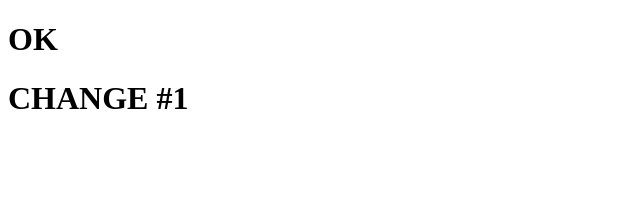
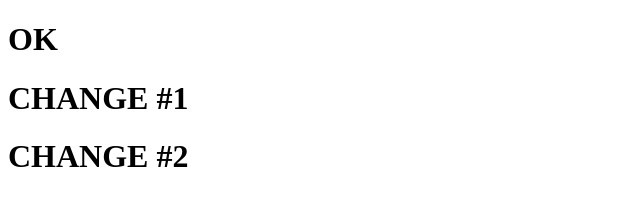
Before and after one commit to k8ericksen/practice, a plain HTML site: page index.html in a window 1280 px wide. Shown: the whole page, without its empty margins (0-640 px from the left). Drawn offline with Linux system fonts and the light colour scheme.

Commit message:
second change

```diff
--- a/index.html
+++ b/index.html
@@ -2,4 +2,5 @@
 <html>
     <h1>OK</h1>
     <h1> CHANGE #1</h1>
+    <h1>CHANGE #2</h1>
 </html>
```
